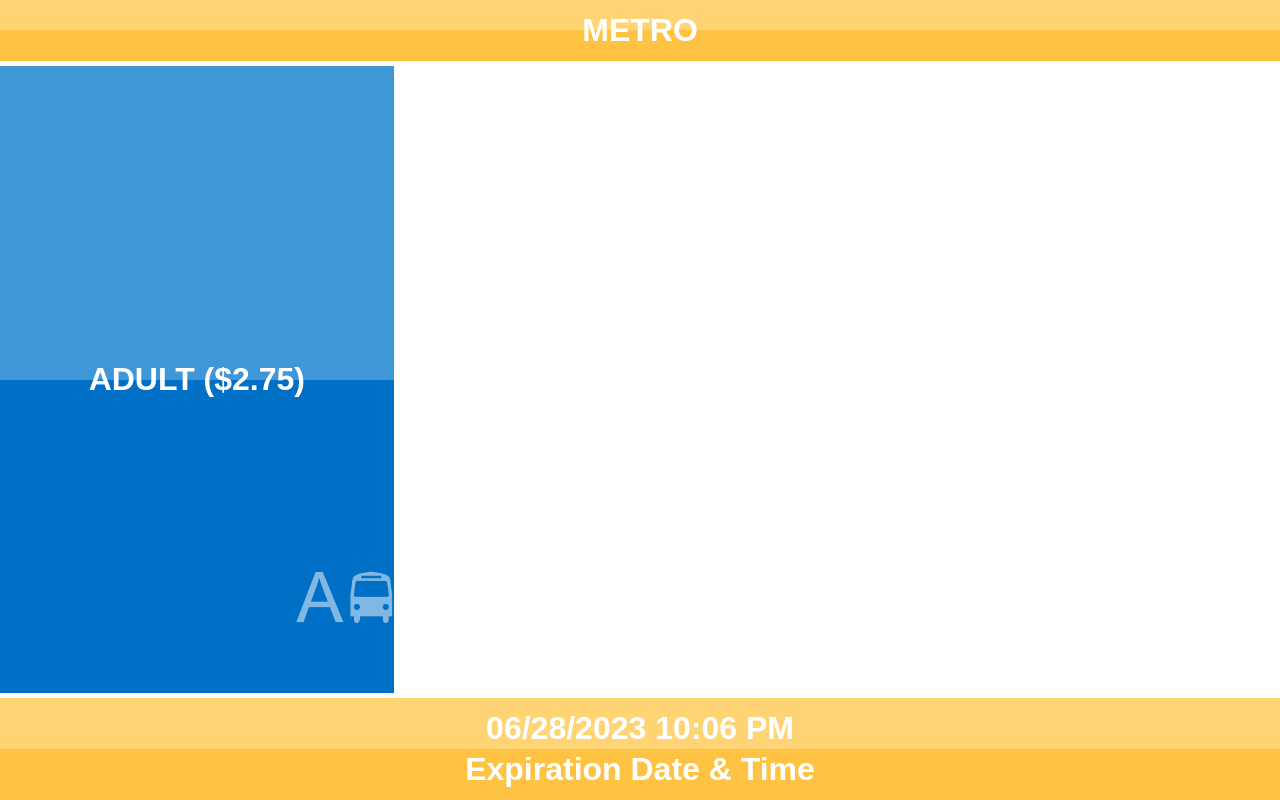
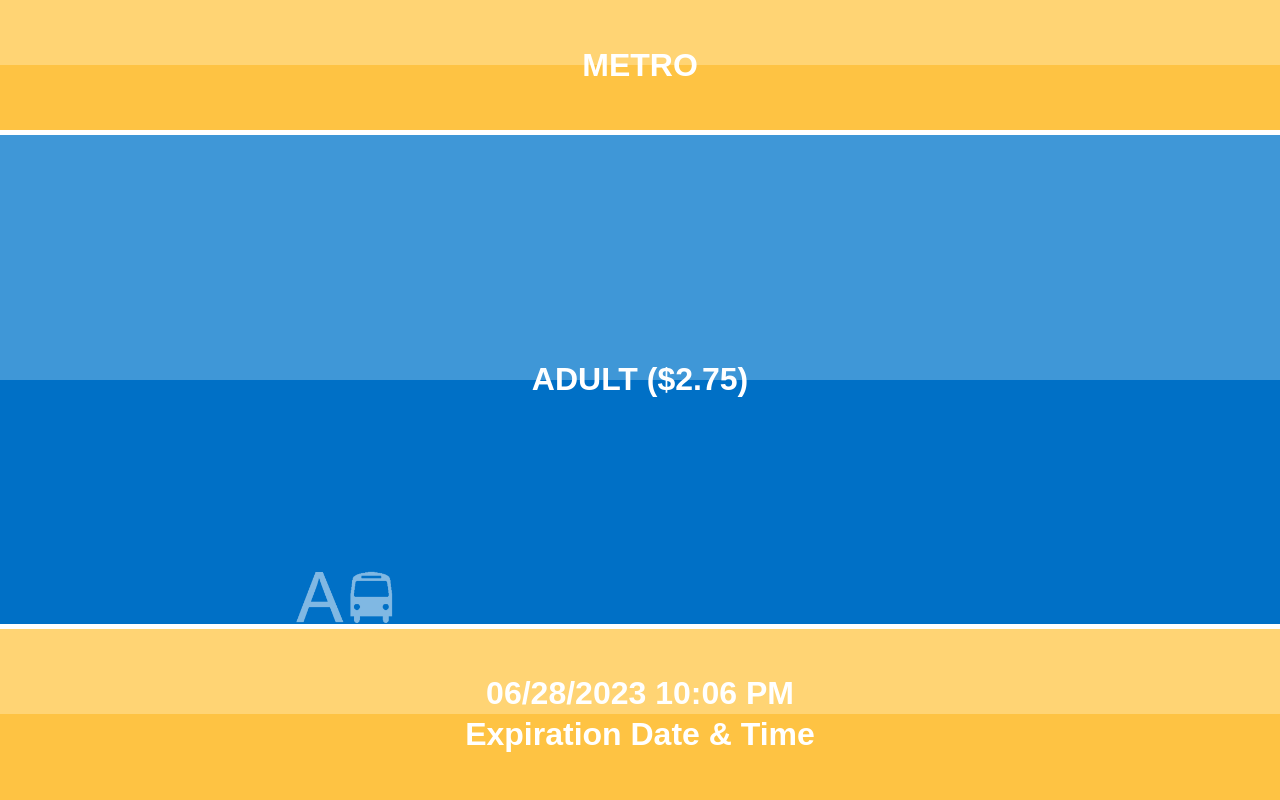
Before and after one commit to EricFYL/bus, a plain HTML site: page index.html in a window 1280 px wide. Drawn offline with Linux system fonts and the light colour scheme.

Commit message:
Update index.html

```diff
--- a/index.html
+++ b/index.html
@@ -92,8 +92,6 @@
       );
       position: relative;
       overflow: hidden;
-      width: 393.6px; /* Adjust the width and height as per your requirements */
-      height: 526.58px;
     }
 
     #icon {
```
